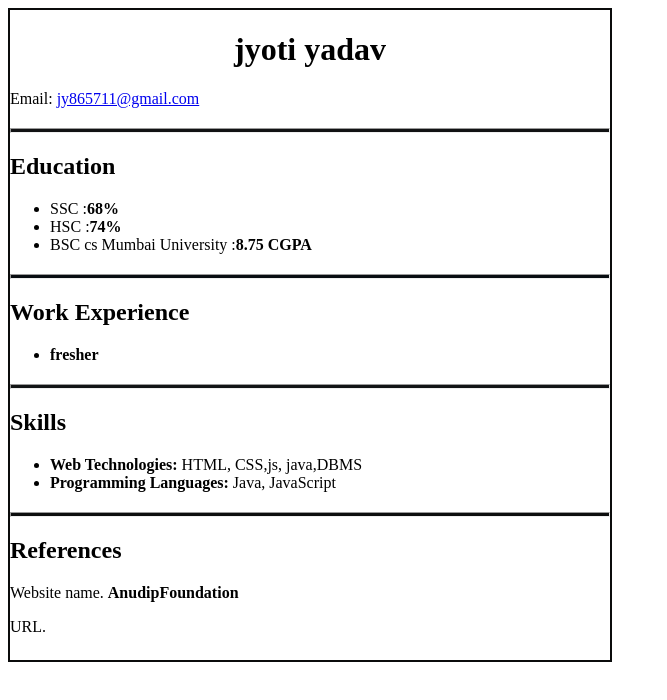
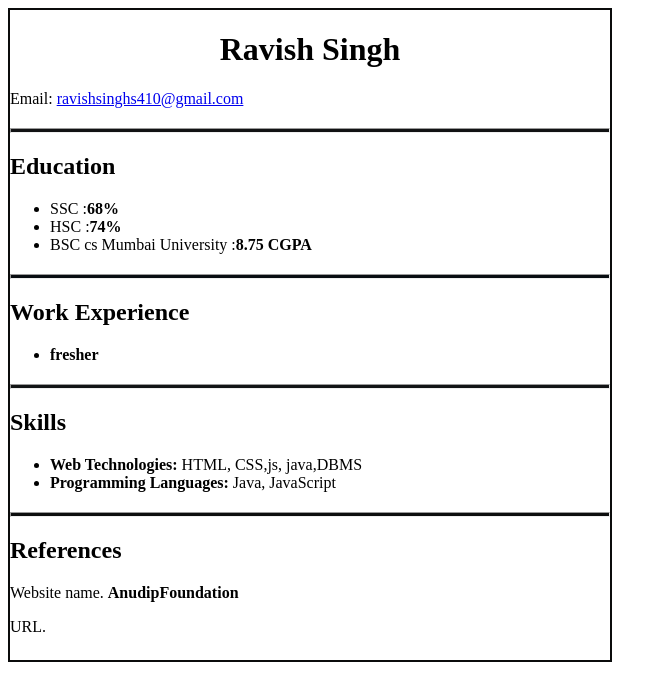
Before and after one commit to RavishRS4/lab3Resume, a plain HTML site: page index.html in a window 1280 px wide. Shown: the whole page, without its empty margins (0-667 px from the left). Drawn offline with Linux system fonts and the light colour scheme.

Commit message:
Update index.html

```diff
--- a/index.html
+++ b/index.html
@@ -11,8 +11,8 @@
 <body>
     <div style="justify-content: center; border: 2px solid #0b0c0c; width: 600px; height: 650px;">
         <header>
-            <h1 style="text-align: center;">jyoti yadav</h1>
-             <p>Email: <a href="jy865711@gmail.com">jy865711@gmail.com</a></p>
+            <h1 style="text-align: center;">Ravish Singh</h1>
+             <p>Email: <a href="ravishsinghs41@gmail.com">ravishsinghs410@gmail.com</a></p>
             <hr style=" height: 3px; background-color: #111213; margin: 20px 0;">
         </header>
 
@@ -56,4 +56,5 @@
 
     </div>
 </body>
+
 </html>
```
